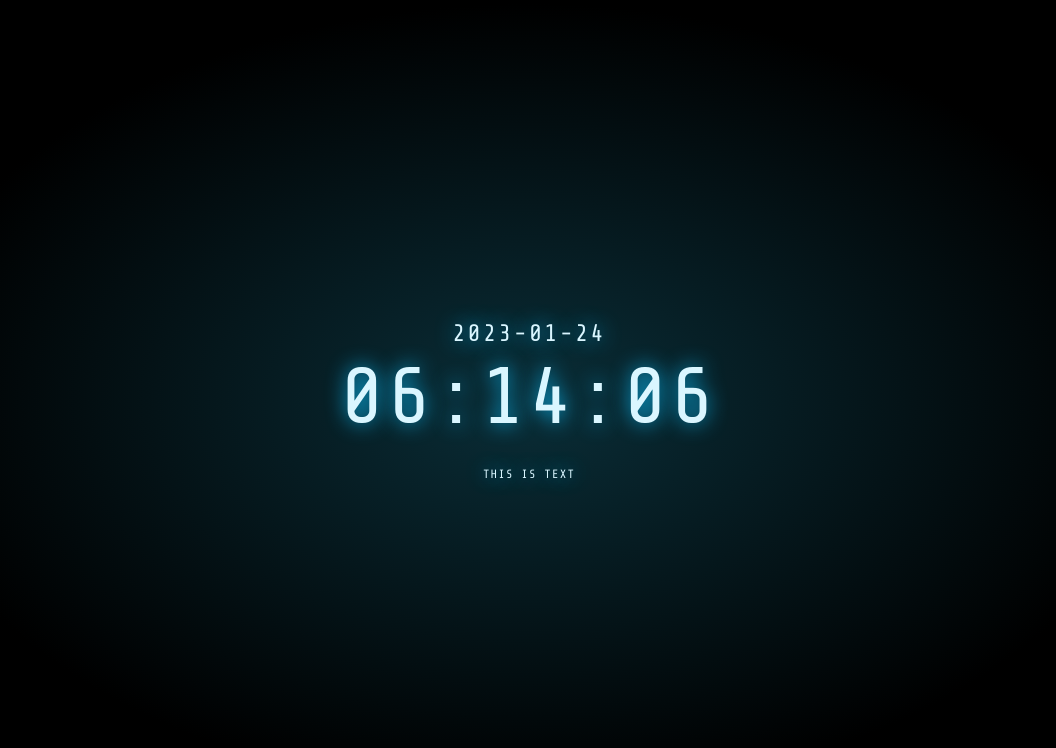
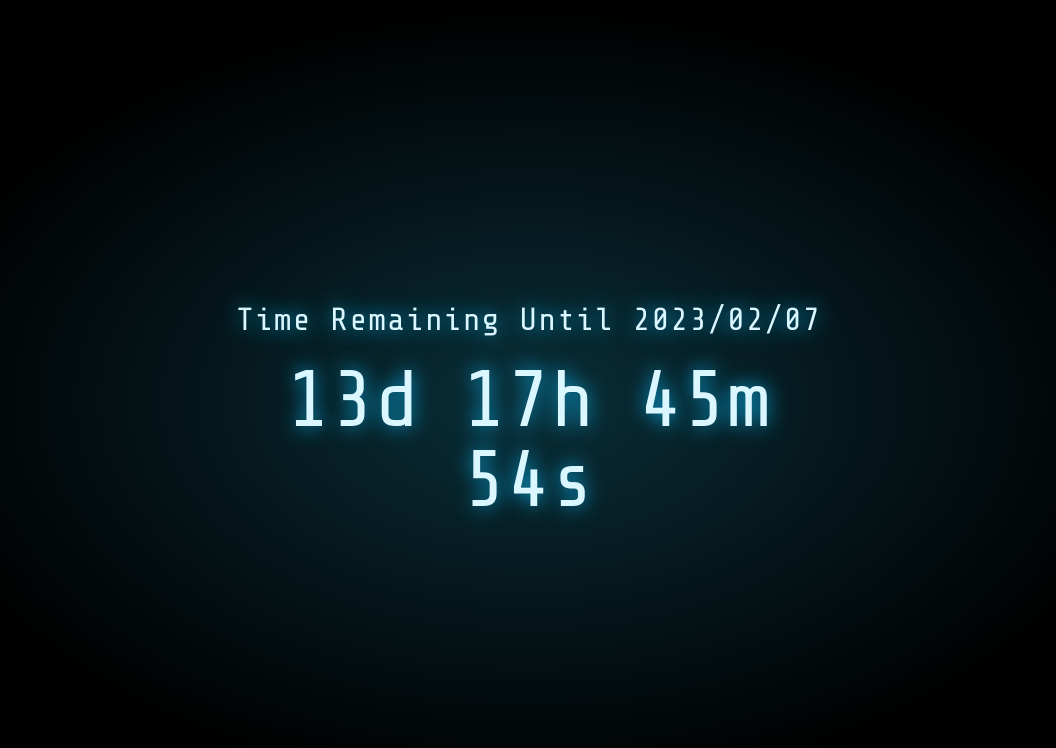
Before and after one commit to hikariyo/countdown, a Vue app: page / in a window 1280 px wide. Shown: the top 748 px of the page, without its empty margins (111-1167 px from the left). Built offline with nearby package versions, Linux system fonts and the light colour scheme.

Commit message:
feat: countdown

```diff
--- a/package.json
+++ b/package.json
@@ -9,7 +9,7 @@
     "preview": "vite preview"
   },
   "dependencies": {
-    "@vueuse/core": "^9.11.1",
+    "dayjs": "^1.11.7",
     "vue": "^3.2.45"
   },
   "devDependencies": {
--- a/src/App.vue
+++ b/src/App.vue
@@ -1,18 +1,52 @@
 <script setup lang="ts">
-import { useNow, useDateFormat } from '@vueuse/core'
+import dayjs from 'dayjs'
+import { ref } from 'vue'
 
-const now = useNow()
-const date = useDateFormat(now, 'YYYY-MM-DD')
-const time = useDateFormat(now, 'HH:mm:ss')
+const until = '2023/02/07'
+const untilDayjs = dayjs(until)
+const remaining = ref('')
+
+function update() {
+  const duration = dayjs.duration(untilDayjs.diff(dayjs()))
+  remaining.value = duration.format('DD[d] HH[h] mm[m] ss[s]')
+  requestAnimationFrame(update)
+}
+
+update()
 </script>
 
 <template>
   <div class="clock">
-    <p class="date">{{ date }}</p>
-    <p class="time">{{ time }}</p>
-    <p class="text">THIS IS TEXT</p>
+    <p class="text">Time Remaining Until {{ until }}</p>
+    <p class="time">{{ remaining }}</p>
   </div>
 </template>
 
 <style scoped>
+p {
+  margin: 0;
+  padding: 0;
+  line-height: 5rem;
+}
+
+.clock {
+  font-family: 'Share Tech Mono', monospace;
+  text-align: center;
+  position: absolute;
+  left: 50%;
+  top: 50%;
+  transform: translate(-50%, -50%);
+  color: #daf6ff;
+  text-shadow: 0 0 20px rgba(10, 175, 230, 1),  0 0 20px rgba(10, 175, 230, 0);
+}
+
+.time {
+  letter-spacing: 0.05rem;
+  font-size: 5rem;
+}
+
+.text {
+  letter-spacing: 0.1rem;
+  font-size: 2rem;
+}
 </style>
--- a/src/main.ts
+++ b/src/main.ts
@@ -1,5 +1,10 @@
 import { createApp } from 'vue'
+import dayjs from 'dayjs'
+import duration from 'dayjs/plugin/duration'
+import App from './App.vue'
 import './style.css'
-import App from './App.vue'
+
+
+dayjs.extend(duration)
 
 createApp(App).mount('#app')
--- a/src/style.css
+++ b/src/style.css
@@ -1,4 +1,4 @@
-html,body {
+html, body {
   height: 100%;
 }
 
@@ -7,36 +7,3 @@ body {
   background: radial-gradient(ellipse at center,  #0a2e38  0%, #000000 70%);
   background-size: 100%;
 }
-
-p {
-  margin: 0;
-  padding: 0;
-}
-
-.clock {
-  font-family: 'Share Tech Mono', monospace;
-  text-align: center;
-  position: absolute;
-  left: 50%;
-  top: 50%;
-  transform: translate(-50%, -50%);
-  color: #daf6ff;
-  text-shadow: 0 0 20px rgba(10, 175, 230, 1),  0 0 20px rgba(10, 175, 230, 0);
-}
-
-.time {
-  letter-spacing: 0.05em;
-  font-size: 80px;
-  padding: 5px 0;
-}
-
-.date {
-  letter-spacing: 0.1em;
-  font-size: 24px;
-}
-
-.text {
-  letter-spacing: 0.1em;
-  font-size: 12px;
-  padding: 20px 0 0;
-}
```
Also changed, not shown: 1 other file (tests, documents, lock files or other folders).
